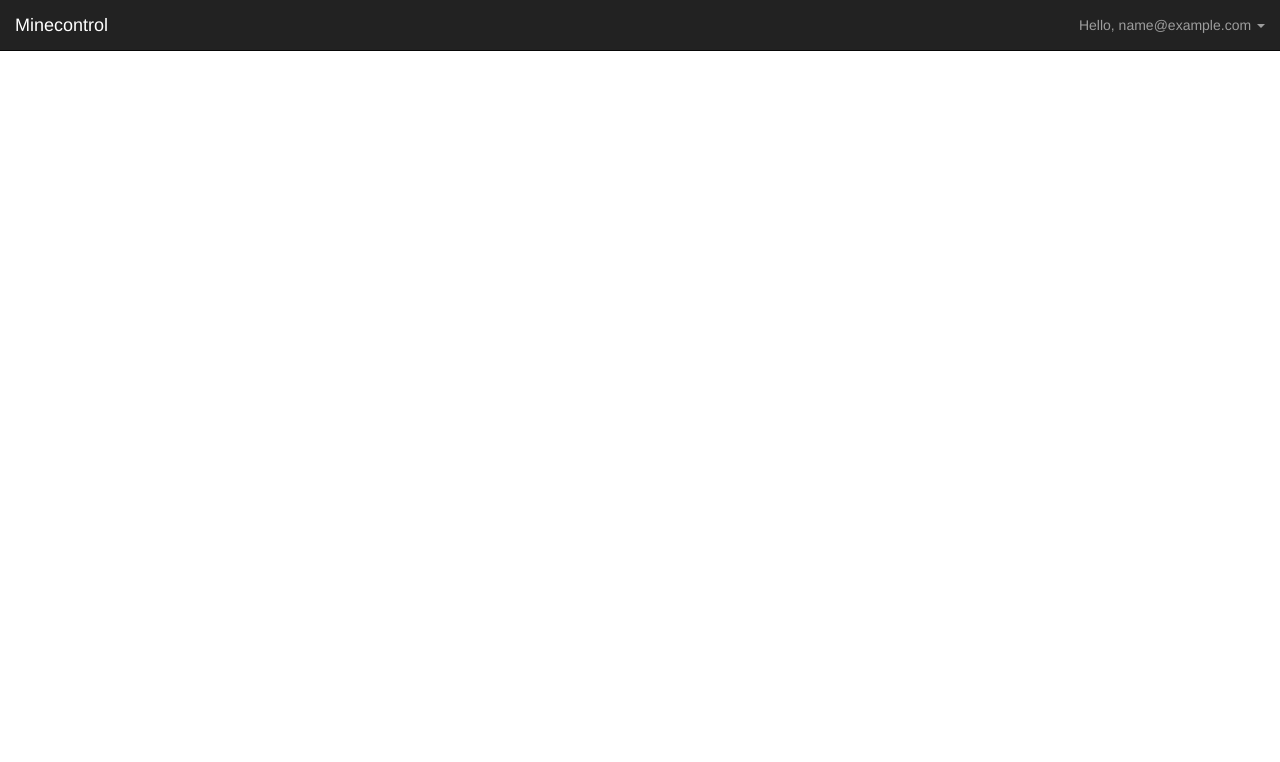
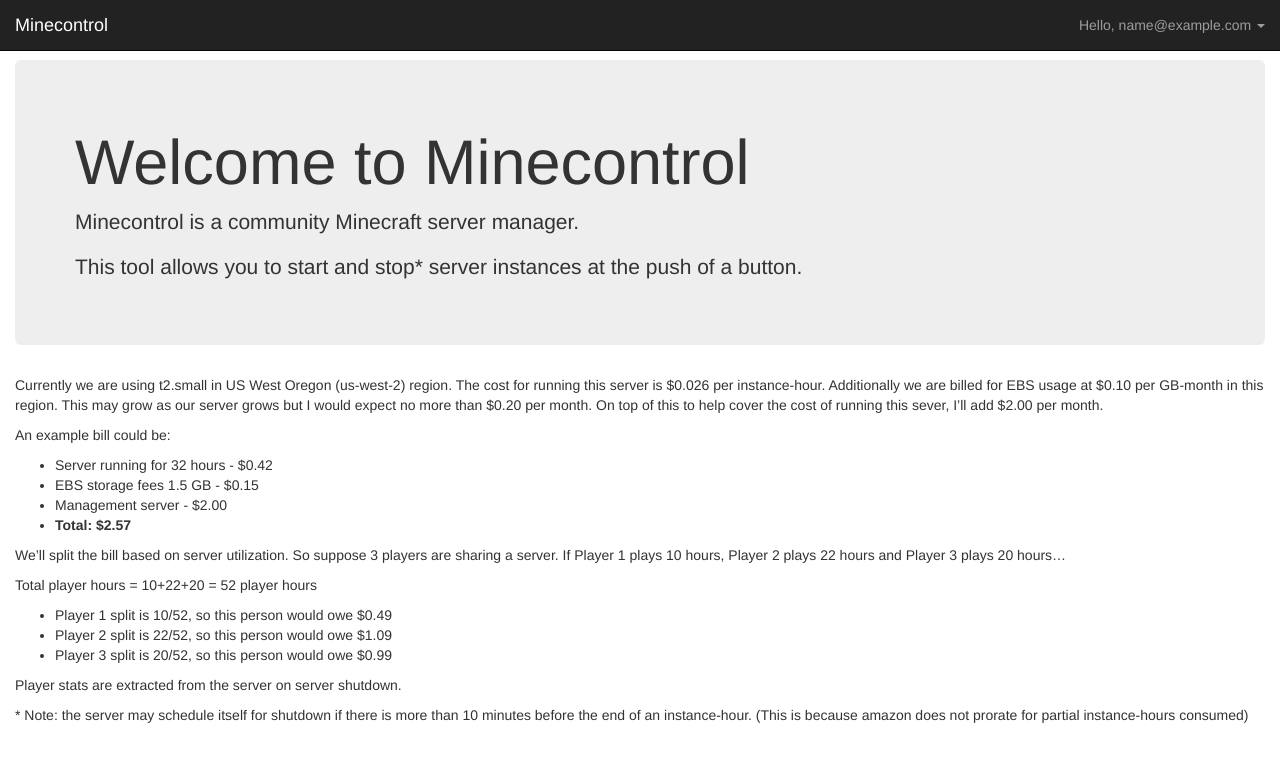
Before and after one commit to echo0101/mc-aws-cp, a Flask app: page / in a window 1280 px wide. Shown: the top 762 px of the page. Run offline with Flask 2, Linux system fonts and the light colour scheme; the visitor is signed in with stand-in values (Sample User, id 1); data comes from the database, SQL or seed files in the repository; data that the repository does not hold is empty; some libraries are stand-ins or nearby versions.

Commit message:
add welcome message

```diff
--- a/minecontrol/templates/base.html
+++ b/minecontrol/templates/base.html
@@ -45,6 +45,7 @@
             {% if current_user.has_role("admin") %}
             <li><a href="{{url_for('manage_users')}}">Users</a></li>
             {% endif %}
+            {% if current_user.is_authenticated() %}
             <li class="dropdown">
             <a href="#" class="dropdown-toggle" data-toggle="dropdown">Hello, {{current_user}} <span class="caret"></span></a>
             <ul class="dropdown-menu" role="menu">
@@ -52,6 +53,9 @@
               <li><a href="{{url_for('security.logout')}}">Logout</a></li>
             </ul>
             </li>
+            {% else %}
+            <li><a href="{{url_for('security.login')}}">Login</a></li>
+            {% endif %}
           </ul>
         </div>
       </div>
--- a/minecontrol/templates/welcome.html
+++ b/minecontrol/templates/welcome.html
@@ -1 +1,39 @@
 {% extends "base.html" %}
+{% block content %}
+<div class="jumbotron">
+  <h1>Welcome to Minecontrol</h1>
+
+  <p class="lead">Minecontrol is a community Minecraft server manager.</p>
+  <p>This tool allows you to start and stop* server instances at the push of a button.</p>
+
+  {% if current_user.has_role("member") or current_user.has_role("admin") %}
+  <p><a class="btn btn-lg btn-primary" href="{{url_for("manage")}}">Manage Servers</a></p>
+  {% endif %}
+</div>
+
+<p>Currently we are using t2.small in US West Oregon (us-west-2) region. The cost for running this server is $0.026 per instance-hour. Additionally we are billed for EBS usage at $0.10 per GB-month in this region. This may grow as our server grows but I would expect no more than $0.20 per month. On top of this to help cover the cost of running this sever, I’ll add $2.00 per month.</p>
+
+<p>An example bill could be:
+<ul>
+  <li>Server running for 32 hours - $0.42</li>
+  <li>EBS storage fees 1.5 GB - $0.15</li>
+  <li>Management server - $2.00</li>
+  <li><b>Total: $2.57</b></li>
+</ul>
+</p>
+
+<p>We’ll split the bill based on server utilization. So suppose 3 players are sharing a server. If Player 1 plays 10 hours, Player 2 plays 22 hours and Player 3 plays 20 hours…
+
+<p>Total player hours = 10+22+20 = 52 player hours</p>
+
+<ul>
+  <li>Player 1 split is 10/52, so this person would owe $0.49</li>
+  <li>Player 2 split is 22/52, so this person would owe $1.09</li>
+  <li>Player 3 split is 20/52, so this person would owe $0.99</li>
+</ul>
+
+Player stats are extracted from the server on server shutdown.
+</p>
+
+<p>* Note: the server may schedule itself for shutdown if there is more than 10 minutes before the end of an instance-hour. (This is because amazon does not prorate for partial instance-hours consumed)</p>
+{% endblock %}
--- a/minecontrol/views.py
+++ b/minecontrol/views.py
@@ -22,7 +22,6 @@
 s = None
 
 @app.route('/')
-@login_required
 def index():
   return render_template("welcome.html")
 
```
